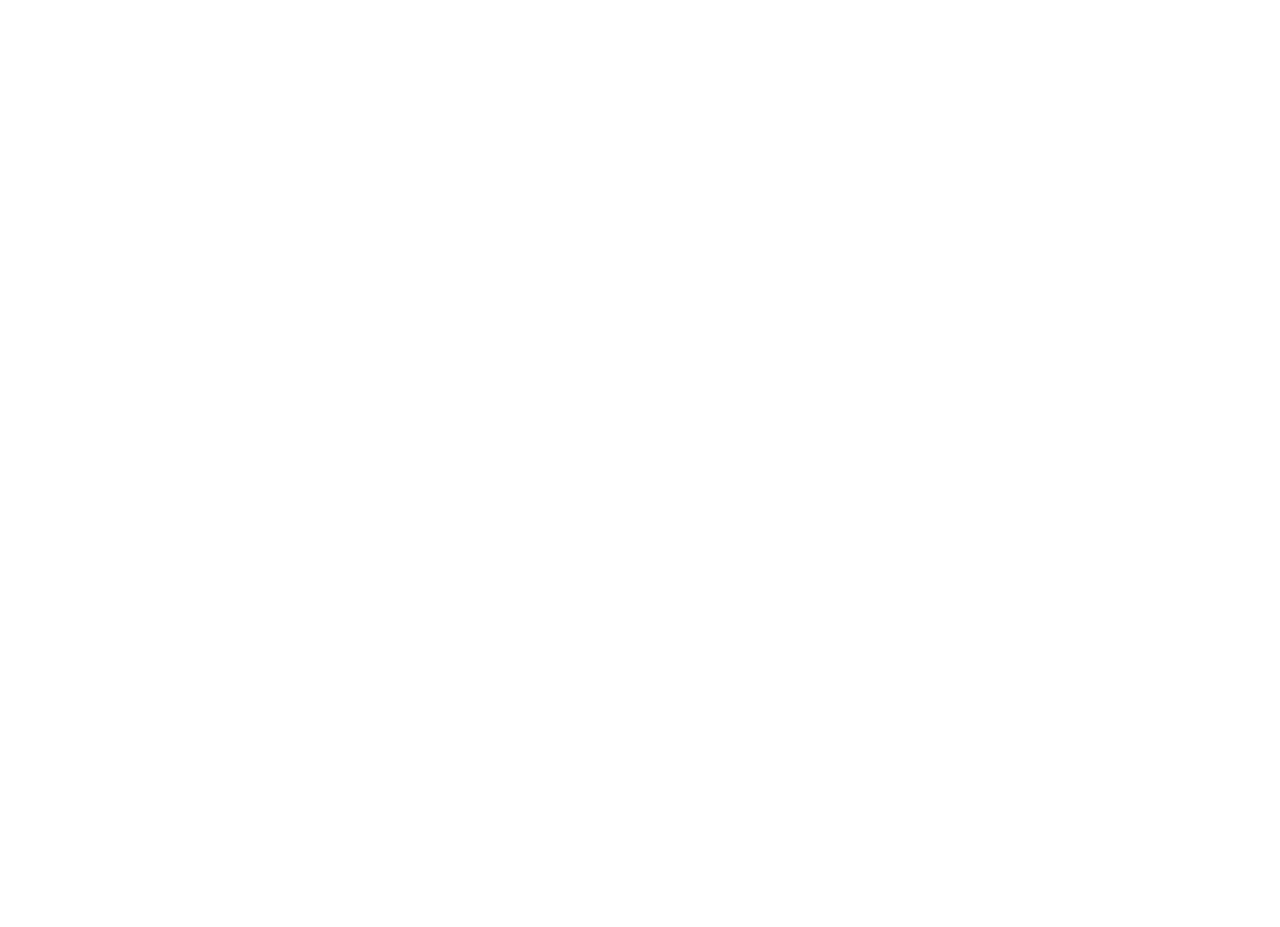
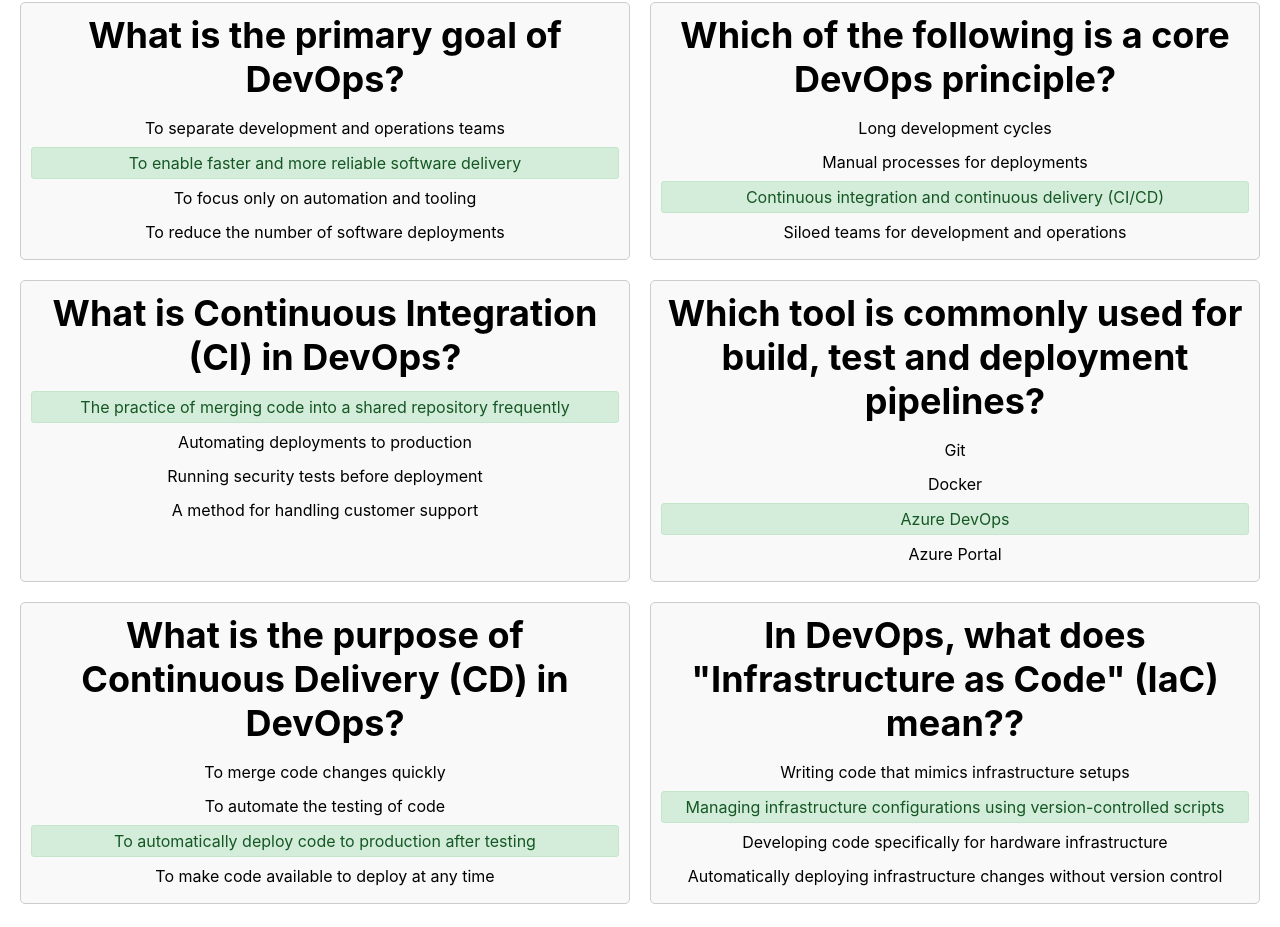
Before and after one commit to deeplotia/react-terraform-azure, a React (Create React App) app: page /answers in a window 1280 px wide. Before the commit this address had no page. Shown: the part 100-1027 px from the top of the page. Before the commit the page ends 800 px from the top, so only its background shows below. Built offline with nearby package versions, Linux system fonts and the light colour scheme.

Commit message:
adding answers page

```diff
--- a/src/App.js
+++ b/src/App.js
@@ -2,6 +2,7 @@
 import './App.css';
 import Quiz from './components/quiz/quiz';
 import Home from './components/home/home';
+import Answers from './components/quiz/answers/answers';
 
 function App() {
   return (
@@ -9,6 +10,7 @@
         <Routes>
           <Route path="/" element={<Home />} />
           <Route path="/quiz" element={<Quiz />} />
+          <Route path="/answers" element={<Answers />} />
         </Routes>
     </Router>
   );
--- a/src/components/home/home.css
+++ b/src/components/home/home.css
@@ -2,12 +2,26 @@
     text-align: center;
   }
 
-  .App-logo {
+.App-logo {
     height: 40vmin;
     pointer-events: none;
-  }
+}
 
-  .App-header {
+.App button {
+    margin: 5px;
+    padding: 10px 20px;
+    font-size: 24px;
+    cursor: pointer;
+    transition: background-color 0.3s ease;
+}
+
+.App button:hover {
+background-color: #828186;
+color: white;
+transition: background-color 1s ease, color 0.5s ease;
+}
+
+.App-header {
     background-color: #282c34;
     min-height: 100vh;
     display: flex;
--- a/src/components/home/home.js
+++ b/src/components/home/home.js
@@ -7,12 +7,11 @@
   return (
     <div className="App">
         <header className="App-header">
-        <h1>Welcome to the Quiz App</h1>
+        <h1>Welcome to the Quiz</h1>
         <button onClick={() => navigateTo('/quiz')}>Start</button>
         </header>
     </div>
   );
 };
 
-
 export default Home;
--- /dev/null
+++ b/src/components/quiz/answers/answers.css
@@ -0,0 +1,35 @@
+.results-container {
+    display: grid;
+    grid-template-columns: repeat(2, 1fr);
+    grid-gap: 20px;
+    padding: 20px;
+  }
+
+  .question-answer-pair {
+    border: 1px solid #ccc;
+    padding: 10px;
+    border-radius: 5px;
+    background-color: #f9f9f9;
+  }
+
+  .question-text {
+    font-weight: bold;
+    margin-bottom: 10px;
+  }
+
+  .options {
+    display: flex;
+    flex-direction: column;
+  }
+
+  .option {
+    padding: 5px;
+    margin: 2px 0;
+  }
+
+  .option.correct {
+    background-color: #d4edda;
+    color: #155724;
+    border: 1px solid #c3e6cb;
+    border-radius: 3px;
+  }
--- /dev/null
+++ b/src/components/quiz/answers/answers.js
@@ -0,0 +1,34 @@
+import useCustomNavigate from '../../../custom-hooks/navigate';
+import React from 'react';
+import questions from '../questions/questions';
+import './answers.css';
+
+
+const Answers = () => {
+  const navigateTo = useCustomNavigate();
+  return (
+    <div className="App">
+      <h1>Answers</h1>
+      <div className="results-container">
+        {questions.map((question, index) => (
+          <div key={index} className="question-answer-pair">
+            <div className="question-text">{question.question}</div>
+            <div className="options">
+              {question.options.map((option, idx) => (
+                <div
+                  key={idx}
+                  className={`option ${!option.trim().localeCompare(question.answer.trim()) ? 'correct' : ''}`}
+                >
+                  {option}
+                </div>
+              ))}
+            </div>
+          </div>
+        ))}
+      </div>
+      <button onClick={() => navigateTo('/')}>Home</button>
+    </div>
+  );
+};
+
+export default Answers;
--- a/src/components/quiz/quiz.css
+++ b/src/components/quiz/quiz.css
@@ -32,6 +32,58 @@
     background-color: #807d7d;
   }
 
-  .score-section {
-    font-size: 24px;
+.score-section {
+  position: relative;
+  text-align: center;
+  animation: glow 1s infinite alternate;
+  font-size: 24px;
+}
+
+@keyframes glow {
+  from {
+    text-shadow: 0 0 10px #fff, 0 0 20px #59e652, 0 0 30px #59e652, 0 0 40px #59e652, 0 0 50px #59e652, 0 0 60px #59e652, 0 0 70px #59e652;
   }
+  to {
+    text-shadow: 0 0 20px #fff, 0 0 30px #59e652, 0 0 40px #59e652, 0 0 50px #59e652, 0 0 60px #59e652, 0 0 70px #59e652, 0 0 80px #59e652;
+  }
+}
+
+.confetti {
+  position: absolute;
+  width: 10px;
+  height: 10px;
+  background-color: #ff00ff;
+  animation: confetti-fall 5s infinite;
+}
+
+@keyframes confetti-fall {
+  0% {
+    top: -10px;
+    left: 50%;
+    opacity: 1;
+  }
+  100% {
+    top: 100%;
+    left: 50%;
+    opacity: 0;
+  }
+}
+
+
+
+.score-container button {
+  margin: 50px;
+  padding: 10px 20px;
+  font-size: 24px;
+  cursor: pointer;
+  flex-direction: column;
+  align-items: center;
+  justify-content: center;
+  transition: background-color 0.3s ease;
+}
+
+.score-section button:hover {
+background-color: #828186;
+color: white;
+transition: background-color 1s ease, color 0.5s ease;
+}
--- a/src/components/quiz/quiz.js
+++ b/src/components/quiz/quiz.js
@@ -1,6 +1,6 @@
 import React, { useState } from 'react';
 import './quiz.css';
-import questions from './questions';
+import questions from './questions/questions';
 import useCustomNavigate from '../../custom-hooks/navigate';
 
 const Quiz = () => {
@@ -29,11 +29,12 @@
   return (
     <div className="quiz-container">
       {showScore ? (
-        <div>
+        <div className="score-container">
           <div className="score-section">
             You scored {score} out of {questions.length}
           </div>
           <button onClick={() => navigateTo('/')}>Home</button>
+          <button onClick={() => navigateTo('/answers')}>Answers</button>
         </div>
       ) : (
         <>
```
Also changed, not shown: src/components/quiz/questions/questions.js (renamed from src/components/quiz/questions.js).
